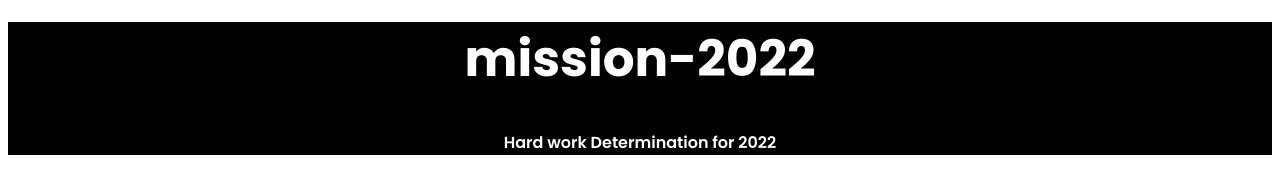
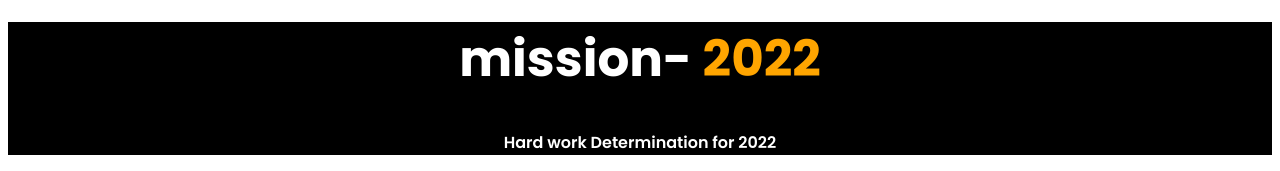
Before and after one commit to kamrulhasan150398/My-mission-be-developer, a plain HTML site: page index.html in a window 1280 px wide. Shown: the part 2028-2199 px from the top of the page. Drawn offline with Linux system fonts and the light colour scheme.

Commit message:
color change

```diff
--- a/index.html
+++ b/index.html
@@ -81,7 +81,7 @@
         </div>
     </section>
     <footer>
-        <h1>mission-2022</h1>
+        <h1>mission- <span class="yalow-color">2022</span> </h1>
         <p>Hard work Determination for 2022</p>
     </footer>
 </body>
```
